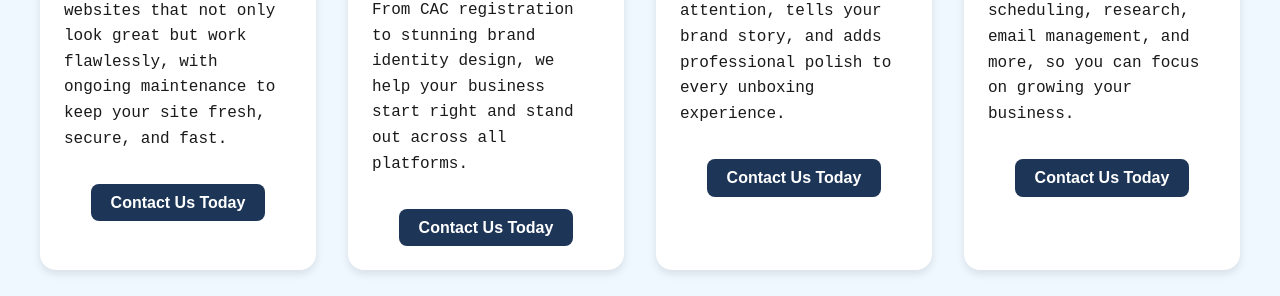
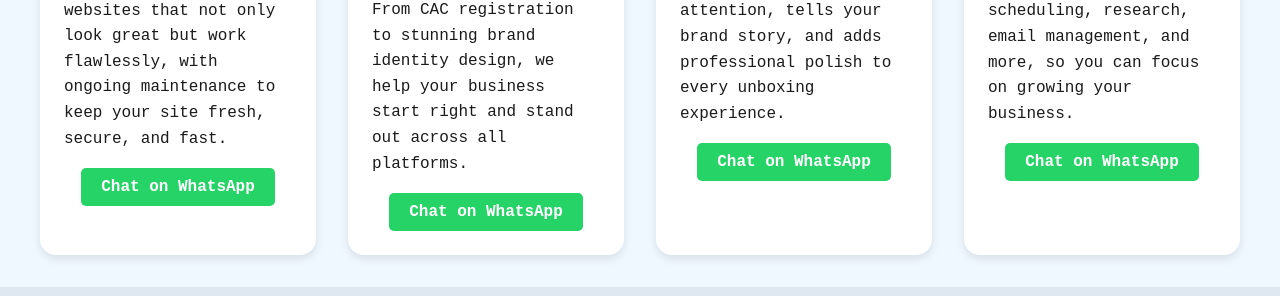
Before and after one commit to AskKenImani/kenmaticssolutionservices, a React (Create React App) app: page / in a window 1280 px wide. Shown: the part 2314-2610 px from the top of the page. Built offline with nearby package versions, Linux system fonts and the light colour scheme; no server answers; the database is empty.

Commit message:
add whatsapp button for easy contact

```diff
--- a/src/App.js
+++ b/src/App.js
@@ -11,6 +11,8 @@ import Projects from './sections/Projects';
 import Reviews from './sections/Reviews';
 import Contact from './sections/Contact';
 import BackToTop from './components/BackToTop';
+
+
 
 function App() {
   useEffect(() => {
--- /dev/null
+++ b/src/components/WhatsAppButton.jsx
@@ -0,0 +1,30 @@
+import React from 'react';
+
+const WhatsAppButton = ({ serviceName }) => {
+    const phoneNumber = '2348012345678';
+    const message = `I will like to make enquiries about ${serviceName}. My name is _________.`;
+    const encodedMessage = encodeURIComponent(message);
+    const whatsappLink = `https://wa.me/${phoneNumber}?text=${encodedMessage}`;
+
+  return (
+    <a
+      href={whatsappLink}
+      target="_blank"
+      rel="noopener noreferrer"
+      style={{
+        display: 'inline-block',
+        backgroundColor: '#25D366',
+        color: 'white',
+        padding: '10px 20px',
+        borderRadius: '5px',
+        textDecoration: 'none',
+        fontWeight: 'bold',
+        textAlign: 'center',
+      }}
+    >
+      Chat on WhatsApp
+    </a>
+  );
+};
+
+export default WhatsAppButton;
--- a/src/sections/About.jsx
+++ b/src/sections/About.jsx
@@ -3,7 +3,7 @@ import styles from '../styles/About.module.css';
 
 const About = () => {
   return (
-    <section id="about" data-aos="fade-up" className={styles.about}>
+    <section id="about" data-aos="fade-up" data-aos-duration="1500" data-aos-delay="500" className={styles.about}>
       <h2>About Us</h2>
       <p>
         At <strong>Kenmatics Solution Services</strong>, we're not just a digital agency, we're your creative and technical growth partners. Born out of a passion for innovation and a drive to solve real-world problems, our mission is simple: to empower individuals, startups, and businesses with smart, seamless, and scalable digital solutions.
--- a/src/sections/Contact.jsx
+++ b/src/sections/Contact.jsx
@@ -5,7 +5,7 @@ import styles from '../styles/Contact.module.css';
 
 const Contact = () => {
   return (
-    <section id="contact" data-aos="slide-right" className={styles.contactSection}>
+    <section id="contact" data-aos="slide-right" data-aos-duration="4500" data-aos-delay="1000" className={styles.contactSection}>
       <h2 style={{ textAlign: 'center' }}>Contact & Reviews</h2>
       <div className={styles.formsContainer}>
         <div className={styles.formBox}>
--- a/src/sections/Projects.jsx
+++ b/src/sections/Projects.jsx
@@ -45,7 +45,7 @@ const projectList = [
 
 const Projects = () => {
   return (
-    <section id="projects" data-aos="zoom-in" className={styles.projects}>
+    <section id="projects" data-aos="slide-left" data-aos-duration="5000" data-aos-delay="500" className={styles.projects}>
       <h2>Projects</h2>
       <p>Here are a few recent projects we've delivered for clients around the world.</p>
 
--- a/src/sections/Reviews.jsx
+++ b/src/sections/Reviews.jsx
@@ -58,7 +58,7 @@ const Reviews = () => {
   };
 
   return (
-    <section id="reviews" data-aos="fade-up" className={styles.reviews}>
+    <section id="reviews" data-aos="fade-up" data-aos-duration="2500" data-aos-delay="500" className={styles.reviews}>
       <h2>Client Reviews</h2>
       {reviews.length === 0 ? (
         <p>Loading reviews...</p>
--- a/src/sections/Services.jsx
+++ b/src/sections/Services.jsx
@@ -1,5 +1,6 @@
 import React from 'react';
 import styles from '../styles/Services.module.css';
+import WhatsAppButton from '../components/WhatsAppButton';
 
 const serviceList = [
   {
@@ -25,24 +26,15 @@ const serviceList = [
 ];
 
 const Services = () => {
-  const scrollToContact = () => {
-    const contactSection = document.getElementById('contact');
-    if (contactSection) {
-      contactSection.scrollIntoView({ behavior: 'smooth' });
-    }
-  };
-
   return (
-    <section id="services" data-aos="slide-right" className={styles.services}>
+    <section id="services" data-aos="slide-right" data-aos-duration="3000" data-aos-delay="300" className={styles.services}>
       <h2>Our Services</h2>
       <div className={styles.grid}>
         {serviceList.map((service, index) => (
           <div key={index} className={styles.card}>
             <h3>{service.title}</h3>
             <p>{service.description}</p>
-            <button className={styles.ctaButton} onClick={scrollToContact}>
-              Contact Us Today
-            </button>
+            <WhatsAppButton serviceName={service.title} />
           </div>
         ))}
       </div>
--- a/src/styles/Projects.module.css
+++ b/src/styles/Projects.module.css
@@ -46,7 +46,8 @@
 
 .image {
   width: 100%;
-  height: auto;
+  max-height: 500px;
+  object-fit: cover;
   border-radius: 0.75rem;
   margin-bottom: 1rem;
 }
@@ -93,6 +94,10 @@
   .card p {
     font-size: 0.9rem;
   }
+
+  .image {
+    max-height: 400px;
+  }
 }
 
 @media (max-width: 768px) {
@@ -129,6 +134,10 @@
   .review {
     font-size: 0.9rem;
   }
+
+  .image {
+    max-height: 300px;
+  }
 }
 
 @media (max-width: 480px) {
@@ -161,4 +170,8 @@
   .review {
     font-size: 0.85rem;
   }
+
+  .image {
+    max-height: 250px;
+  }
 }
```
